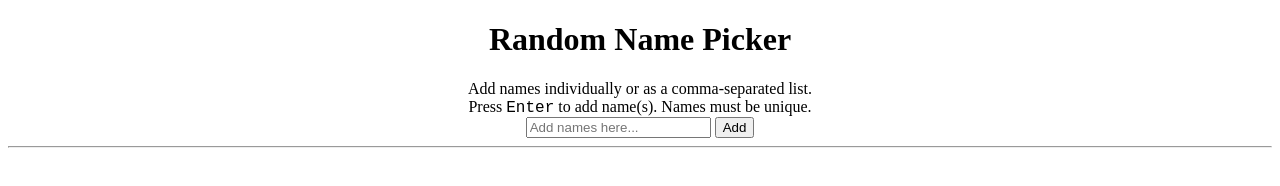
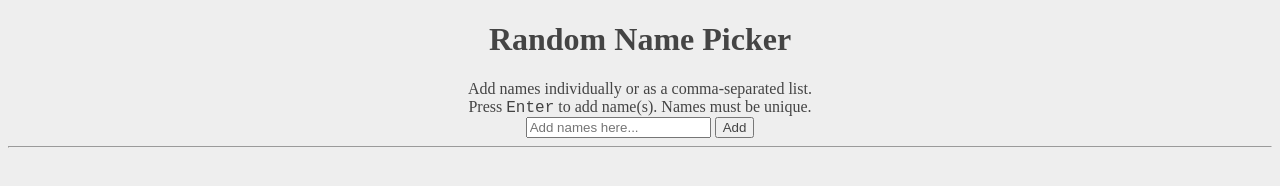
Before and after one commit to jakebeamish/random-name-picker, a website: page index.html in a window 1280 px wide. Drawn offline with Linux system fonts and the light colour scheme.

Commit message:
CSS tweaks

```diff
--- a/index.html
+++ b/index.html
@@ -5,13 +5,19 @@
 			body {
 				text-align: center;
 				font-family: "Sans serif";
+				background: #eee;
 			}
 
-			h1, p, li, label {
-				/* color: #243E36; */
+			h1,
+			p,
+			li,
+			label,
+			button {
+				color: #444;
 			}
 
-			p, kbd {
+			p,
+			kbd {
 				font-size: 1rem;
 			}
 
@@ -39,7 +45,6 @@ body {
 			.hidden {
 				display: none;
 			}
-
 		</style>
 	</head>
 	<body>
```
Lines whose indentation alone changed are shown as unchanged.
